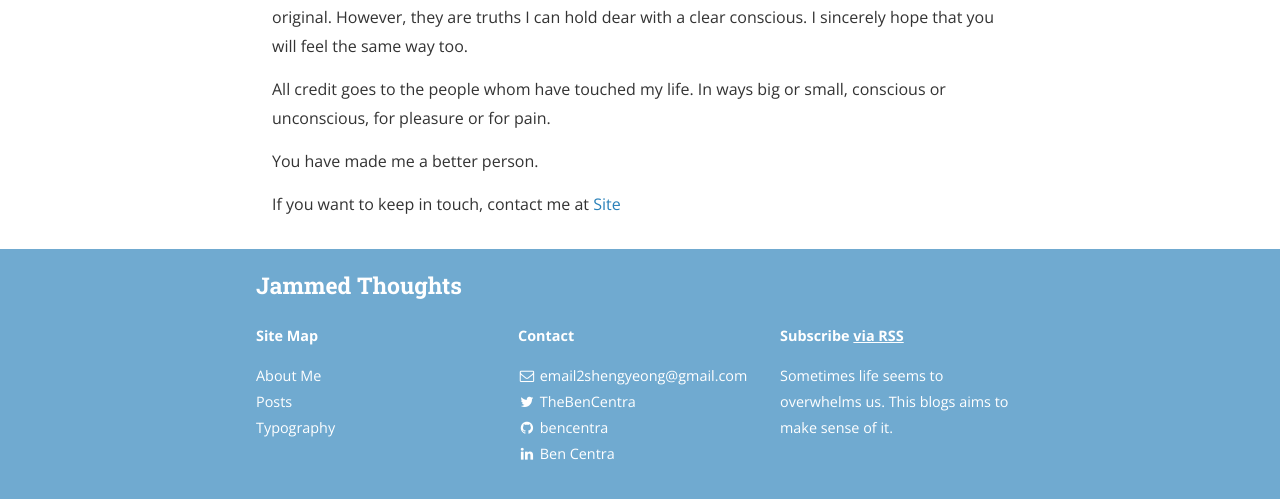
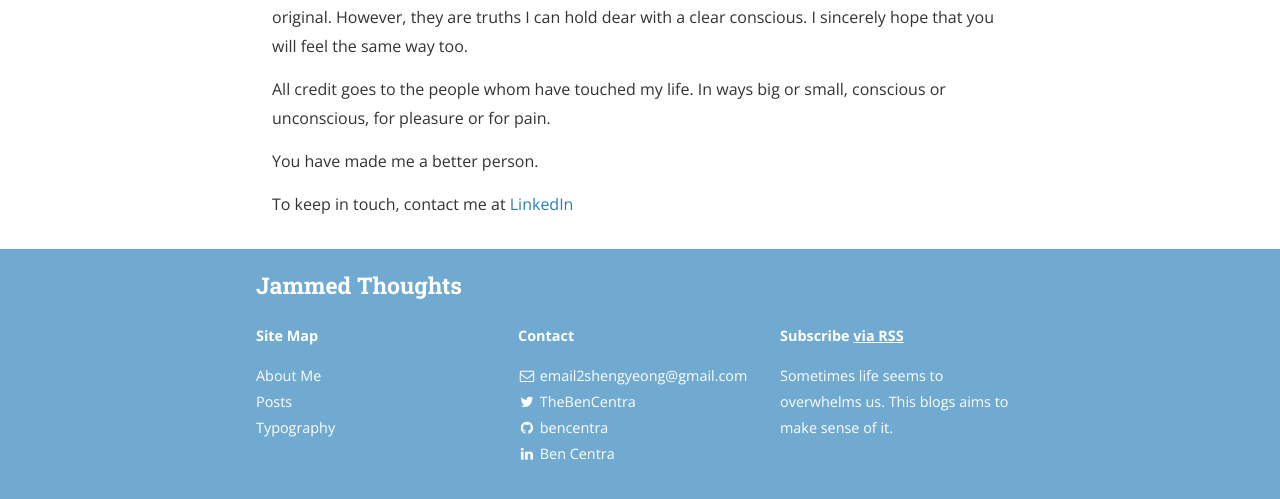
Before and after one commit to chickensmitten/jammedthoughts, a Jekyll site: the page built from about.md, in a window 1280 px wide. Shown: the part 503-1002 px from the top of the page. Built offline with Jekyll 4.4.1, drawn with Linux system fonts in a browser that asks for light colours; nearby versions of some CDN libraries.

Commit message:
changed read.md

```diff
--- a/about.md
+++ b/about.md
@@ -12,6 +12,6 @@ All credit goes to the people whom have touched my life. In ways big or small, c
 
 You have made me a better person.
 
-If you want to keep in touch, contact me at [Site][site]
+To keep in touch, contact me at [LinkedIn][site]
 
 [site]: https://linkedin.com/in/shengyeong
```
Also changed, not shown: README.md.
